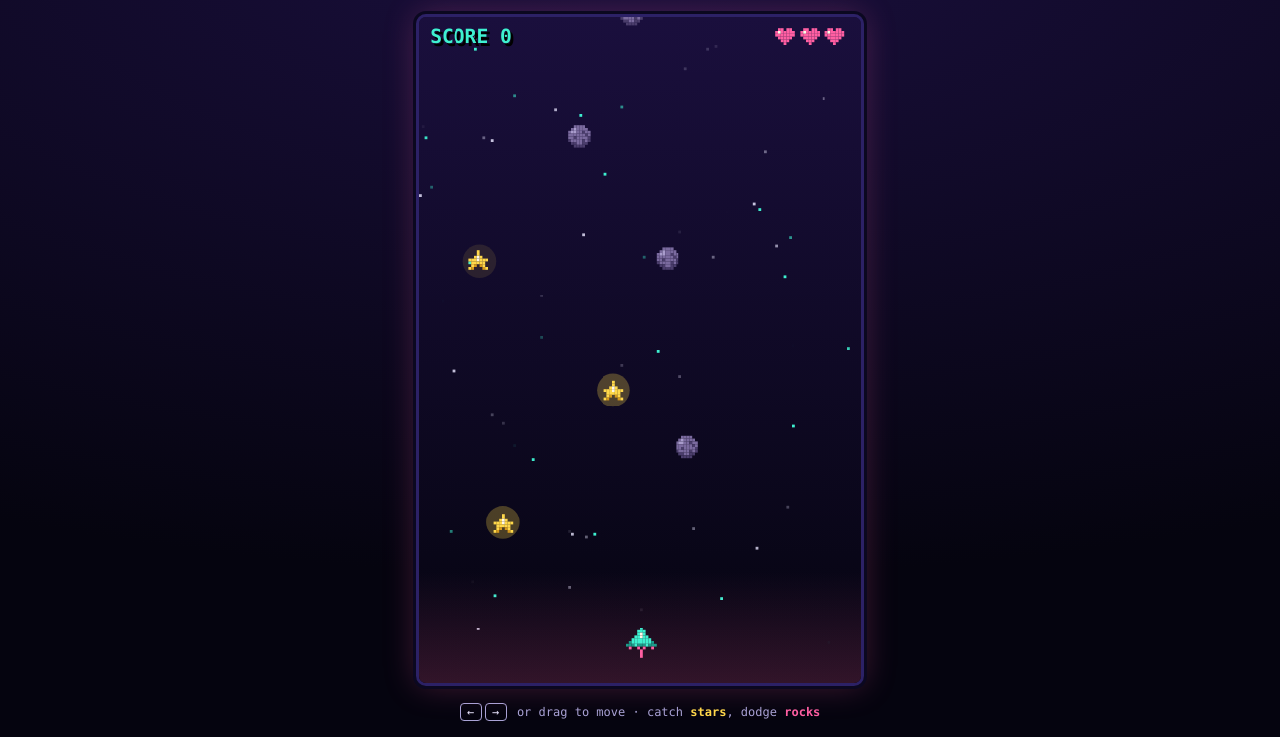
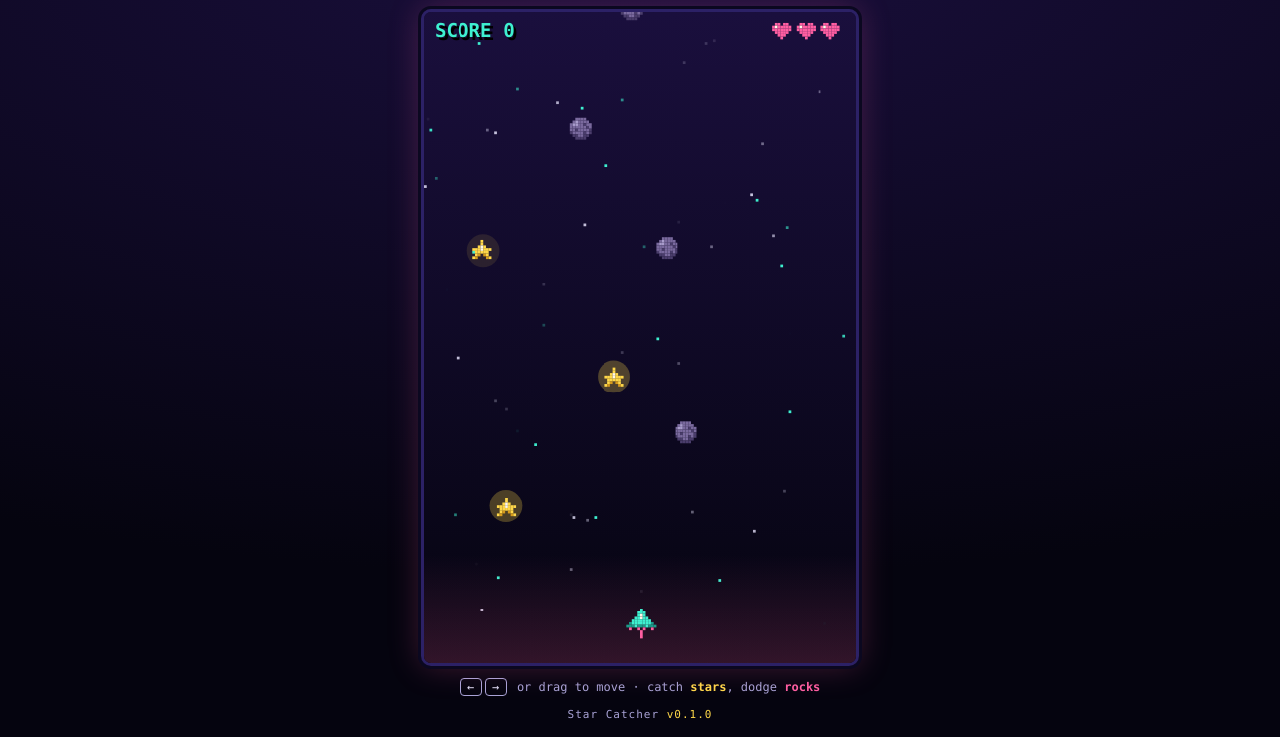
Before and after one commit to Wenrwa/tiny-arcade, a plain HTML site: page index.html in a window 1280 px wide. Shown: the part 63-800 px from the top of the page. Drawn offline with Linux system fonts and the light colour scheme.

Commit message:
Add footer with game version

```diff
--- a/index.html
+++ b/index.html
@@ -27,6 +27,8 @@
       <span class="key">&larr;</span><span class="key">&rarr;</span> or drag to move &middot;
       catch <b class="star">stars</b>, dodge <b class="rock">rocks</b>
     </p>
+
+    <footer class="footer">Star Catcher <span class="version">v0.1.0</span></footer>
   </main>
 
   <script src="game.js"></script>
--- a/style.css
+++ b/style.css
@@ -121,3 +121,13 @@ canvas {
 
 .help .star { color: var(--yellow); }
 .help .rock { color: var(--pink); }
+
+.footer {
+  margin: auto 0 0;
+  font-size: 11px;
+  letter-spacing: 1px;
+  color: var(--muted);
+  text-align: center;
+}
+
+.footer .version { color: var(--yellow); }
```
